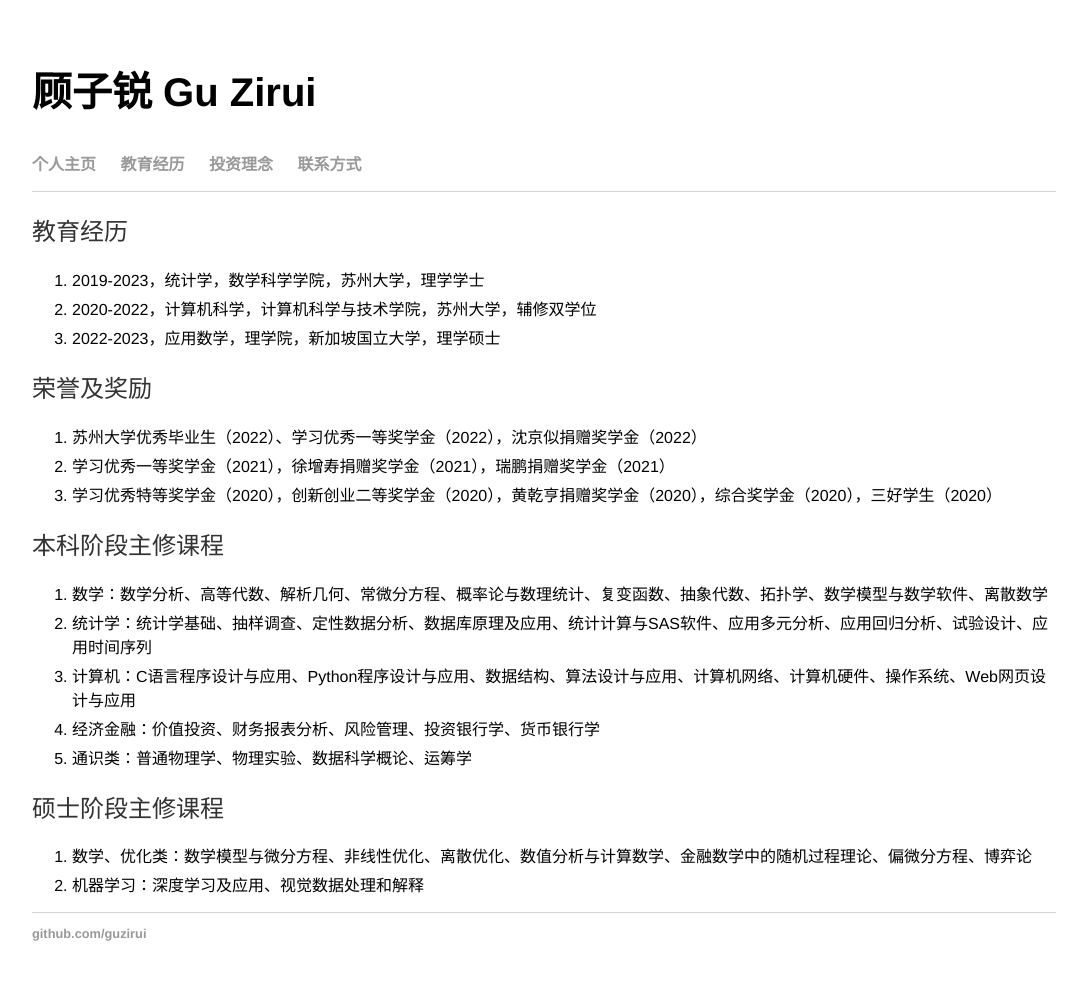
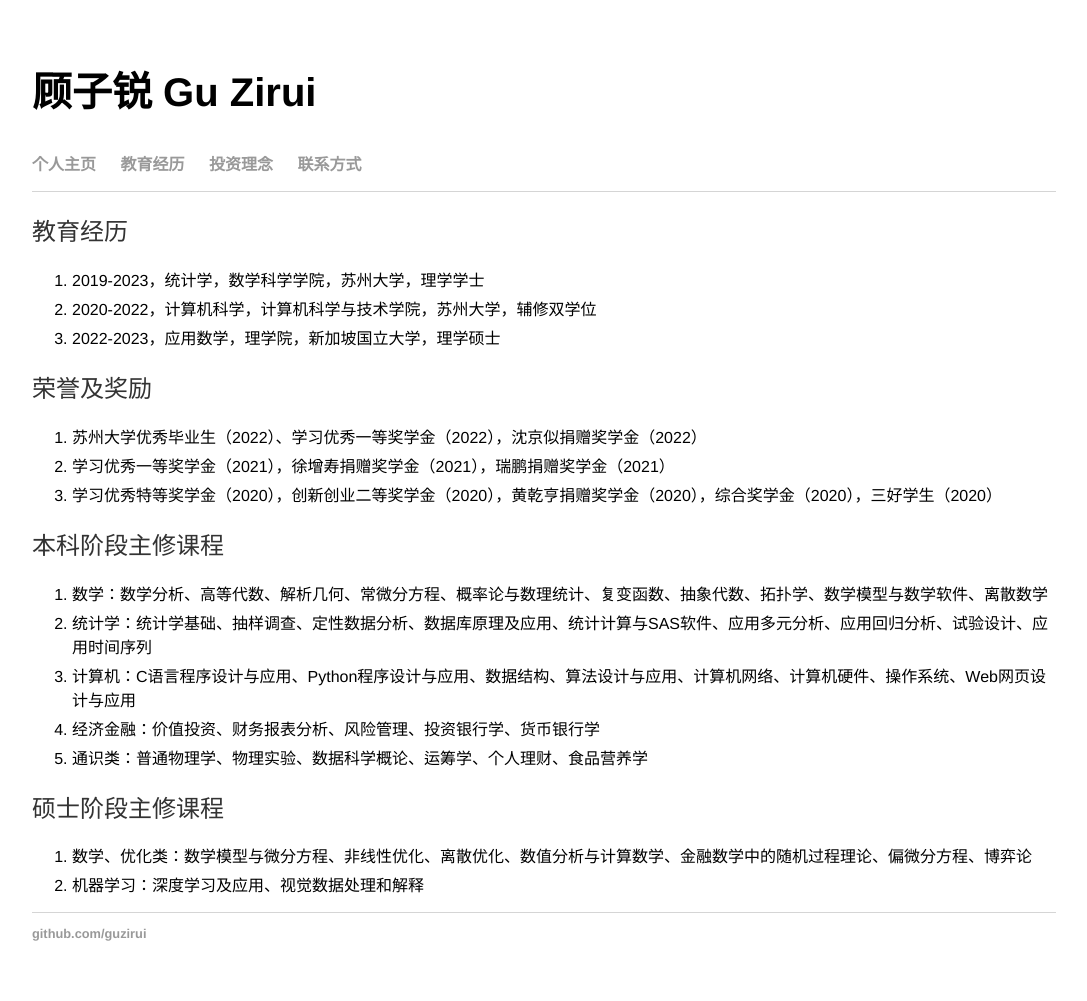
Before and after one commit to guzirui/guzirui.github.io, a Jekyll site: the page built from education/index.html, in a window 1280 px wide. Shown: the whole page, without its empty margins (96-1183 px from the left). Built offline with Jekyll 4.4.1, drawn with Linux system fonts in a browser that asks for light colours.

Commit message:
Update index.html

```diff
--- a/education/index.html
+++ b/education/index.html
@@ -25,7 +25,7 @@ title: 顾子锐 Gu Zirui
      <li>统计学：统计学基础、抽样调查、定性数据分析、数据库原理及应用、统计计算与SAS软件、应用多元分析、应用回归分析、试验设计、应用时间序列</li>
      <li>计算机：C语言程序设计与应用、Python程序设计与应用、数据结构、算法设计与应用、计算机网络、计算机硬件、操作系统、Web网页设计与应用</li>
      <li>经济金融：价值投资、财务报表分析、风险管理、投资银行学、货币银行学</li>
-     <li>通识类：普通物理学、物理实验、数据科学概论、运筹学</li>
+     <li>通识类：普通物理学、物理实验、数据科学概论、运筹学、个人理财、食品营养学</li>
   </ol>
 
       <h2>硕士阶段主修课程</h2>
```
